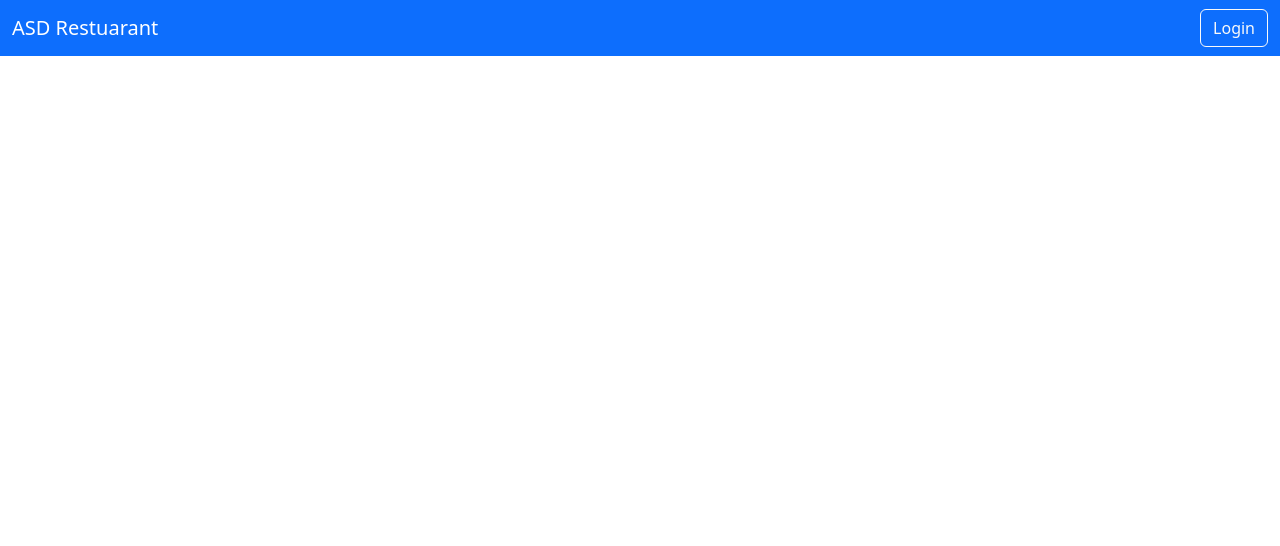
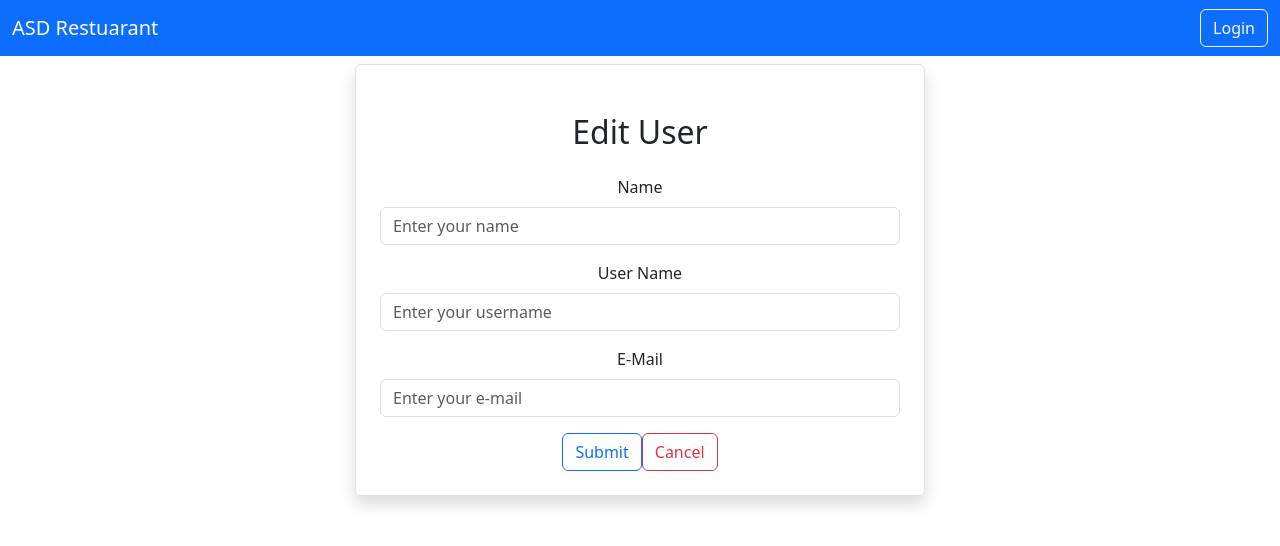
Before and after one commit to Taehexnlee/ASD_azure_front, a React (Create React App) app: page /edituser/1 in a window 1280 px wide. Shown: the top 546 px of the page. Built offline with nearby package versions, Linux system fonts and the light colour scheme; no server answers.

Commit message:
Made CRUD system

```diff
--- a/src/App.js
+++ b/src/App.js
@@ -6,6 +6,8 @@ import Home from './pages/Home';
 import AddUser from './users/AddUser';
 
 import { BrowserRouter as Router, Routes, Route } from 'react-router-dom';
+import Edituser from './users/Edituser';
+import ViewUser from './users/ViewUser';
 function App() {
   return (
     <div className="App">
@@ -14,6 +16,9 @@ function App() {
         <Routes>
           <Route exact path='/'element={<Home/>} />
           <Route exact path='/adduser'element={<AddUser/>} />
+          <Route exact path='/edituser/:id'element={<Edituser/>} />
+          <Route exact path='/viewuser/:id'element={<ViewUser/>} />
+
         </Routes>
       </Router>
 
--- a/src/layout/Navbar.js
+++ b/src/layout/Navbar.js
@@ -6,9 +6,9 @@ export default function Navbar() {
     <div>
       <nav className="navbar navbar-expand-lg navbar-dark bg-primary">
         <div className="container-fluid">
-          <a className="navbar-brand" href="#">
+          <Link className="navbar-brand" href="#" to={'/'}>
             ASD Restuarant
-          </a>
+          </Link>
           <button className="navbar-toggler" type="button" data-bs-toggle="collapse" data-bs-target="#navbarSupportedContent" aria-controls="navbarSupportedContent" aria-expanded="false" aria-label="Toggle navigation">
             <span className="navbar-toggler-icon"></span>
           </button>
--- a/src/users/AddUser.js
+++ b/src/users/AddUser.js
@@ -1,30 +1,45 @@
+import axios from 'axios';
 import React, { useEffect, useState } from 'react'
+import { useNavigate } from 'react-router-dom';
 
 export default function AddUser() {
 
+    let navigate = useNavigate();
     const [user, setUsers] = useState({
-        name :"",
-        userName :"",
+        name: "",
+        userName: "",
         email: ""
     });
 
-    const{name, userName , email} = user
+    const { name, userName, email } = user;
 
-    const onInputChange =(e) =>{
-        setUsers({...user, [e.target.name]: e.target.value})
+    const onInputChange = (e) => {
+        setUsers({ ...user, [e.target.name]: e.target.value });
+    }
+
+    const onSubmit = async (e) => {
+        e.preventDefault();
+        await axios.post("http://localhost:8080/user", user);
+        navigate("/");
+    }
+
+    const onCancel = () => {
+        navigate("/"); // Redirects to the home page or any desired route
     }
 
     return (
         <div className='container'>
             <div className='row'>
                 <div className='col-md-6 offset-md-3 border rounded p-4 mt-2 shadow'>
-                <h2 className='text-center m-4 '>Register User</h2>
+                    <h2 className='text-center m-4'>Register User</h2>
+
+                    <form onSubmit={(e) => onSubmit(e)}>
                         <div className='mb-3'>
                             <label htmlFor='Name' className='form-label'>
                                 Name
                             </label>
                             <input
-                        type={"text"}
+                                type="text"
                                 className='form-control'
                                 placeholder='Enter your name'
                                 name='name'
@@ -37,7 +52,7 @@ export default function AddUser() {
                                 User Name
                             </label>
                             <input
-                        type={"text"}
+                                type="text"
                                 className='form-control'
                                 placeholder='Enter your username'
                                 name='userName'
@@ -50,7 +65,7 @@ export default function AddUser() {
                                 E-Mail
                             </label>
                             <input
-                        type={"text"}
+                                type="text"
                                 className='form-control'
                                 placeholder='Enter your e-mail'
                                 name='email'
@@ -61,13 +76,12 @@ export default function AddUser() {
                         <button type='submit' className='btn btn-outline-primary'>
                             Submit
                         </button>
-                <button type='submit' className='btn btn-outline-danger'>
+                        <button type='button' className='btn btn-outline-danger' onClick={onCancel}>
                             Cancel
                         </button>
+                    </form>
                 </div>
-
             </div>
-
         </div>
-  )
+    );
 }
--- a/src/users/Edituser.js
+++ b/src/users/Edituser.js
@@ -1,7 +1,95 @@
-import React from 'react'
+import axios from 'axios';
+import React, { useEffect, useState } from 'react'
+import { useNavigate, useParams } from 'react-router-dom';
 
 export default function Edituser() {
-  return (
-    <div>Edituser</div>
-  )
+
+    let navigate = useNavigate();
+    const [user, setUsers] = useState({
+        name: "",
+        userName: "",
+        email: ""
+    });
+
+    const {id}= useParams()
+    const { name, userName, email } = user;
+
+    const onInputChange = (e) => {
+        setUsers({ ...user, [e.target.name]: e.target.value });
+    }
+
+    useEffect(() =>{
+      loadUser()
+    },[])
+    const onSubmit = async (e) => {
+        e.preventDefault();
+        await axios.put(`http://localhost:8080/user/${id}`, user);
+        navigate("/");
+    }
+
+    const onCancel = () => {
+        navigate("/"); // Redirects to the home page or any desired route
+    }
+    const loadUser = async () =>{
+      const result = await axios.get(`http://localhost:8080/user/${id}`);
+      setUsers(result.data)
+    }
+
+    return (
+        <div className='container'>
+            <div className='row'>
+                <div className='col-md-6 offset-md-3 border rounded p-4 mt-2 shadow'>
+                    <h2 className='text-center m-4'>Edit User</h2>
+
+                    <form onSubmit={(e) => onSubmit(e)}>
+                        <div className='mb-3'>
+                            <label htmlFor='Name' className='form-label'>
+                                Name
+                            </label>
+                            <input
+                                type="text"
+                                className='form-control'
+                                placeholder='Enter your name'
+                                name='name'
+                                value={name}
+                                onChange={(e) => onInputChange(e)}
+                            />
+                        </div>
+                        <div className='mb-3'>
+                            <label htmlFor='userName' className='form-label'>
+                                User Name
+                            </label>
+                            <input
+                                type="text"
+                                className='form-control'
+                                placeholder='Enter your username'
+                                name='userName'
+                                value={userName}
+                                onChange={(e) => onInputChange(e)}
+                            />
+                        </div>
+                        <div className='mb-3'>
+                            <label htmlFor='email' className='form-label'>
+                                E-Mail
+                            </label>
+                            <input
+                                type="text"
+                                className='form-control'
+                                placeholder='Enter your e-mail'
+                                name='email'
+                                value={email}
+                                onChange={(e) => onInputChange(e)}
+                            />
+                        </div>
+                        <button type='submit' className='btn btn-outline-primary'>
+                            Submit
+                        </button>
+                        <button type='button' className='btn btn-outline-danger' onClick={onCancel}>
+                            Cancel
+                        </button>
+                    </form>
+                </div>
+            </div>
+        </div>
+    );
 }
--- a/src/users/ViewUser.js
+++ b/src/users/ViewUser.js
@@ -0,0 +1,53 @@
+import { Link } from 'react-router-dom'
+import axios from 'axios';
+import React, { useEffect, useState } from 'react'
+import { useParams } from 'react-router-dom';
+
+export default function ViewUser() {
+    const [user, setUsers] = useState({
+        name: "",
+        userName: "",
+        email: ""
+    });
+    const {id} = useParams()
+
+    useEffect(() =>{
+        loadUser()
+      },[])
+
+      const loadUser = async () =>{
+        const result = await axios.get(`http://localhost:8080/user/${id}`);
+        setUsers(result.data)
+      }
+  return (
+    <div className='container'>
+    <div className='row'>
+        <div className='col-md-6 offset-md-3 border rounded p-4 mt-2 shadow'>
+            <h2 className='text-center m-4'> User Detail</h2>
+
+        <div className ="card">
+            <div className='card-header'>
+                Detail of User id:
+                <ul className='list-group list-group-flush'>
+                    <li className='list-group-item'>
+                        <b>Name : </b>
+                        {user.name}
+                    </li>
+                    <li className='list-group-item'>
+                        <b>UserName : </b>
+                        {user.userName}
+                    </li>
+                    <li className='list-group-item'>
+                        <b>Email : </b>
+                        {user.email}
+                    </li>
+                </ul>
+            </div>
+
+        </div>
+        <Link className='btn btn-primary my-2' to ={"/"}>Back to Home</Link>
+    </div>
+    </div>
+    </div>
+  )
+}
```
Also changed, not shown: src/pages/Home.js (+20 -14 lines). Lines whose indentation alone changed are shown as unchanged.
